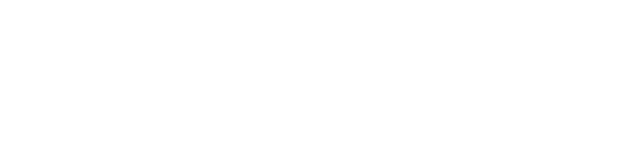
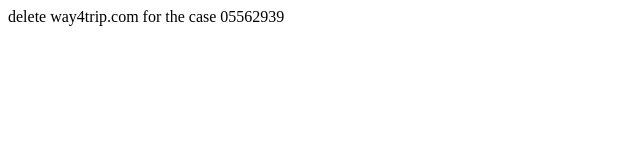
Before and after one commit to way4trip/way4trip.github.io, a plain HTML site: page deleteGAPPSnotBefore20150310utc.html in a window 1280 px wide. Shown: the whole page, without its empty margins (0-640 px from the left). Drawn offline with Linux system fonts and the light colour scheme.

Commit message:
updated file for google app

```diff
--- a/deleteGAPPSnotBefore20150310utc.html
+++ b/deleteGAPPSnotBefore20150310utc.html
@@ -1,6 +1,6 @@
 <html>
 <head></head>
 <body>
-<p style="display: none;">delete way4trip.com for the case 05562939</p>
+<p>delete way4trip.com for the case 05562939</p>
 </body>
 </html>
```
